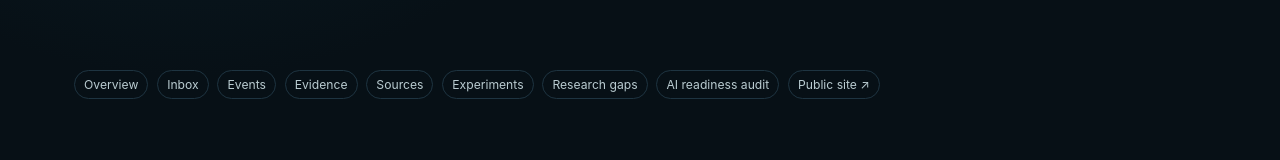
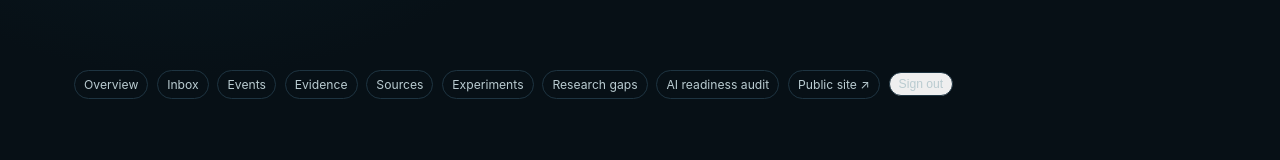
Before and after one commit to webgurdians/VisibilityOS, a Next.js app: page /admin in a window 1280 px wide. Shown: the part 435-595 px from the top of the page. Built offline with nearby package versions, Linux system fonts and the light colour scheme; no server answers; the database is empty.

Commit message:
Add admin sign out

```diff
--- a/app/admin/_components/AdminNav.tsx
+++ b/app/admin/_components/AdminNav.tsx
@@ -9,6 +9,6 @@ const items = [
 export default function AdminNav() {
   return <nav aria-label="Research Console" style={{display:'flex',gap:'.55rem',flexWrap:'wrap',margin:'0 0 2rem'}}>
     {items.map(([label,href]) => <Link key={href} href={href} className="pill">{label}</Link>)}
-    <Link href="/research" className="pill">Public site ↗</Link>
+    <Link href="/research" className="pill">Public site ↗</Link><form action="/login/logout" method="post"><button type="submit" className="pill">Sign out</button></form>
   </nav>;
 }
```
